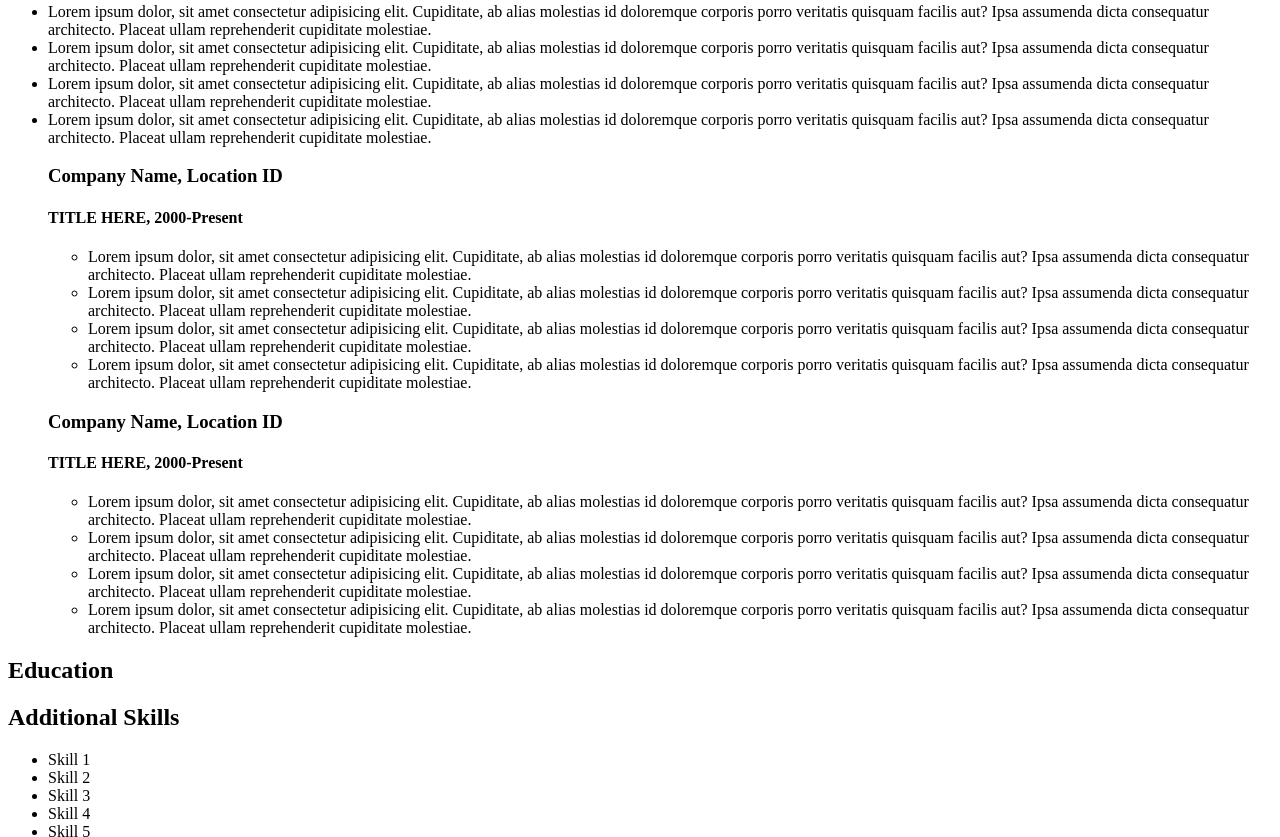
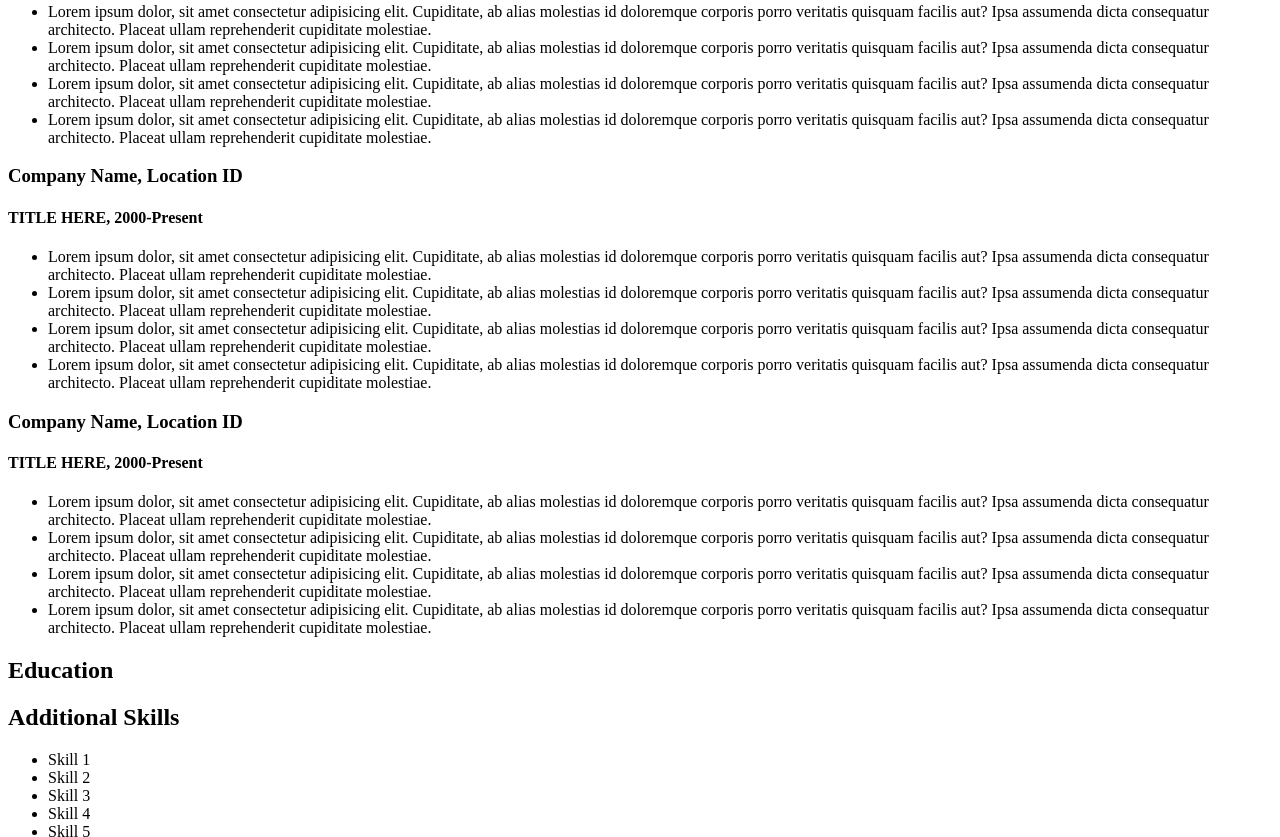
Before and after one commit to JThurston4/resume, a plain HTML site: page index.html in a window 1280 px wide. Shown: the part 531-1368 px from the top of the page. Drawn offline with Linux system fonts and the light colour scheme.

Commit message:
better formatting

```diff
--- a/index.html
+++ b/index.html
@@ -48,24 +48,8 @@
           <li>Lorem ipsum dolor, sit amet consectetur adipisicing elit. Cupiditate, ab alias molestias id doloremque
             corporis porro veritatis quisquam facilis aut? Ipsa assumenda dicta consequatur architecto. Placeat ullam
             reprehenderit cupiditate molestiae.</li>
-          <h3>Company Name, Location ID</h3>
-          <div class="job"></div>
-          <h4>TITLE HERE, 2000-Present</h4>
-          <ul>
-            <li>Lorem ipsum dolor, sit amet consectetur adipisicing elit. Cupiditate, ab alias molestias id doloremque
-              corporis porro veritatis quisquam facilis aut? Ipsa assumenda dicta consequatur architecto. Placeat ullam
-              reprehenderit cupiditate molestiae.</li>
-            <li>Lorem ipsum dolor, sit amet consectetur adipisicing elit. Cupiditate, ab alias molestias id doloremque
-              corporis porro veritatis quisquam facilis aut? Ipsa assumenda dicta consequatur architecto. Placeat ullam
-              reprehenderit cupiditate molestiae.</li>
-            <li>Lorem ipsum dolor, sit amet consectetur adipisicing elit. Cupiditate, ab alias molestias id doloremque
-              corporis porro veritatis quisquam facilis aut? Ipsa assumenda dicta consequatur architecto. Placeat ullam
-              reprehenderit cupiditate molestiae.</li>
-            <li>Lorem ipsum dolor, sit amet consectetur adipisicing elit. Cupiditate, ab alias molestias id doloremque
-              corporis porro veritatis quisquam facilis aut? Ipsa assumenda dicta consequatur architecto. Placeat ullam
-              reprehenderit cupiditate molestiae.</li>
-          </ul>
-          <div class="job"></div>
+      </div>
+      <div class="job">
         <h3>Company Name, Location ID</h3>
         <h4>TITLE HERE, 2000-Present</h4>
         <ul>
@@ -81,7 +65,23 @@
           <li>Lorem ipsum dolor, sit amet consectetur adipisicing elit. Cupiditate, ab alias molestias id doloremque
             corporis porro veritatis quisquam facilis aut? Ipsa assumenda dicta consequatur architecto. Placeat ullam
             reprehenderit cupiditate molestiae.</li>
-          </ul>
+      </div>
+      <div class="job">
+        <h3>Company Name, Location ID</h3>
+        <h4>TITLE HERE, 2000-Present</h4>
+        <ul>
+          <li>Lorem ipsum dolor, sit amet consectetur adipisicing elit. Cupiditate, ab alias molestias id doloremque
+            corporis porro veritatis quisquam facilis aut? Ipsa assumenda dicta consequatur architecto. Placeat ullam
+            reprehenderit cupiditate molestiae.</li>
+          <li>Lorem ipsum dolor, sit amet consectetur adipisicing elit. Cupiditate, ab alias molestias id doloremque
+            corporis porro veritatis quisquam facilis aut? Ipsa assumenda dicta consequatur architecto. Placeat ullam
+            reprehenderit cupiditate molestiae.</li>
+          <li>Lorem ipsum dolor, sit amet consectetur adipisicing elit. Cupiditate, ab alias molestias id doloremque
+            corporis porro veritatis quisquam facilis aut? Ipsa assumenda dicta consequatur architecto. Placeat ullam
+            reprehenderit cupiditate molestiae.</li>
+          <li>Lorem ipsum dolor, sit amet consectetur adipisicing elit. Cupiditate, ab alias molestias id doloremque
+            corporis porro veritatis quisquam facilis aut? Ipsa assumenda dicta consequatur architecto. Placeat ullam
+            reprehenderit cupiditate molestiae.</li>
       </div>
     </section>
     <section id="education">
```
Lines whose indentation alone changed are shown as unchanged.
